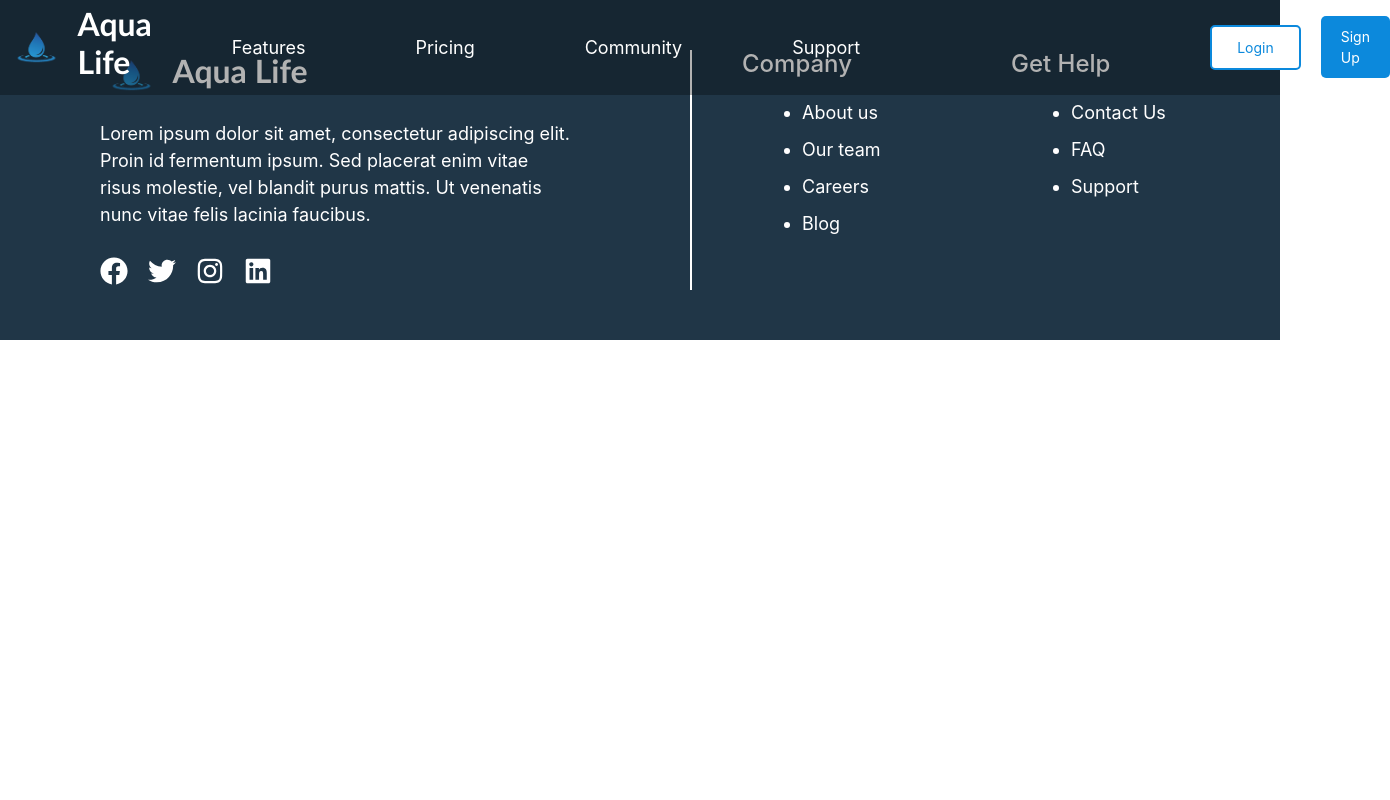
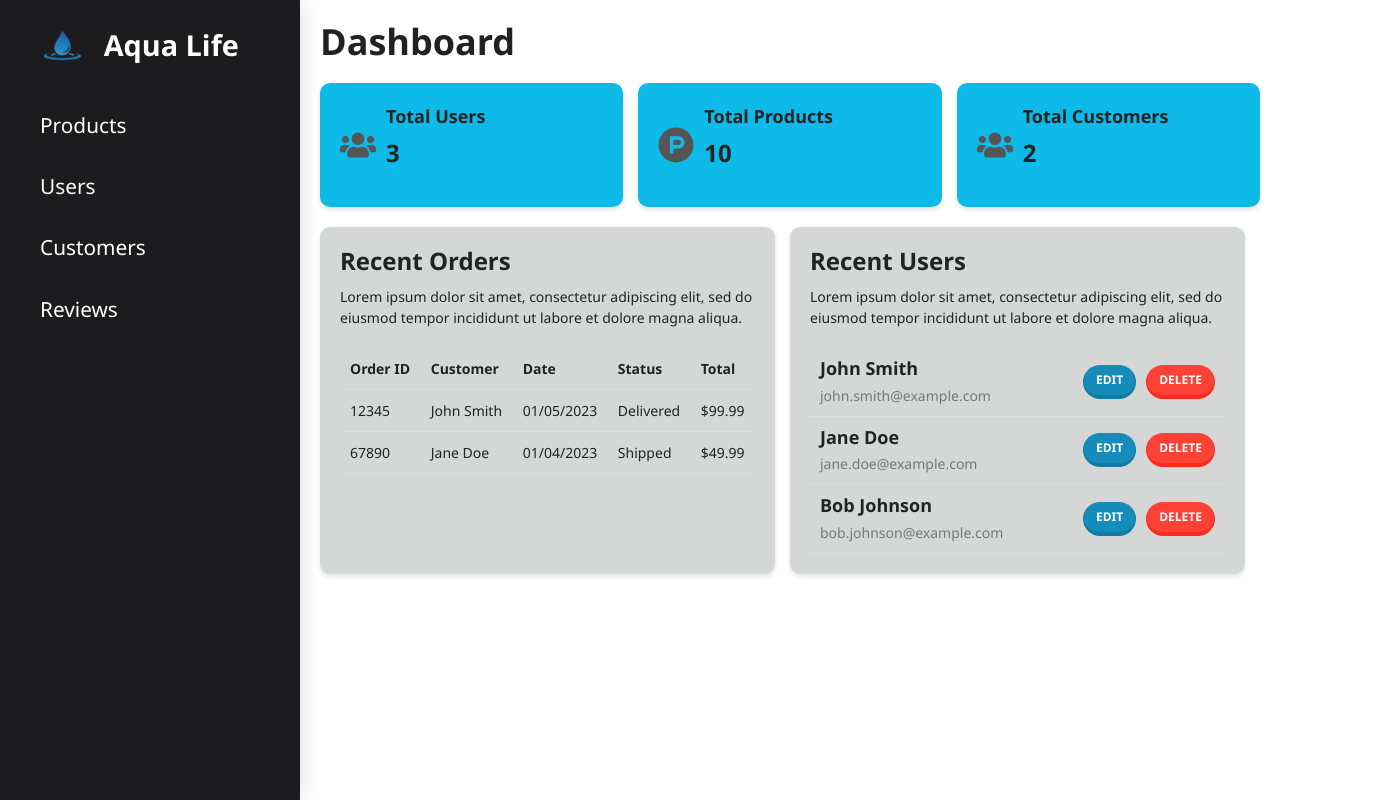
Before and after one commit to WAPiumiNavoda/AquaLife-System, a React (Create React App) app in the folder frontend/: page /dashboard in a window 1280 px wide. Shown: the whole page, 1390 px wide, since content can reach past the window. Built offline with nearby package versions, Linux system fonts and the light colour scheme.

Commit message:
admin dashboard created

```diff
--- a/frontend/src/App.js
+++ b/frontend/src/App.js
@@ -14,37 +14,42 @@ import ArticleForm from "./screens/ArticleManagement/ArticleForm";
 import AllArticle from "./screens/ArticleManagement/AllArticle";
 import OneArticle from "./screens/ArticleManagement/OneArticle";
 import ProjectView from "./screens/projectManagement/ProjectViewPage";
-
+import AdminDashboard from "./components/Admin/Dashboard";
 
 const App = () => {
+  const hideHeaderFooterRoutes = ["/dashboard"];
+
+  const shouldHideHeaderFooter = () =>
+    hideHeaderFooterRoutes.includes(window.location.pathname);
+
   return (
     <BrowserRouter>
-
-      <Header />
+      {!shouldHideHeaderFooter() && <Header />}
       <main>
         <Routes>
           <Route path="/" element={<Home />} />
 
-      {/* user task managment */}
-      <Route path = "/user-register" element={<UserRegisterScreen/>}/>
-      <Route path = "/user-login" element={<UserLoginScreen/>} />
+          {/* user task managment */}
+          <Route path="/user-register" element={<UserRegisterScreen />} />
+          <Route path="/user-login" element={<UserLoginScreen />} />
 
-      {/* innovation managment */}
-      <Route path = "/innovation" element={<Innovation/>} />
-      <Route path = "/innovationAll" element={<AllInnovation/>} />
-      <Route path = "/oneInnovation/:id" element={<OneInnovation/>} />
+          {/* innovation managment */}
+          <Route path="/innovation" element={<Innovation />} />
+          <Route path="/innovationAll" element={<AllInnovation />} />
+          <Route path="/oneInnovation/:id" element={<OneInnovation />} />
 
-      {/* artical managment */}
-      <Route path = "/ArticleForm" element={<ArticleForm/>} />
-      <Route path = "/articleAll" element={<AllArticle/>} />
-      <Route path = "/oneArticle" element={<OneArticle/>} />
+          {/* artical managment */}
+          <Route path="/ArticleForm" element={<ArticleForm />} />
+          <Route path="/articleAll" element={<AllArticle />} />
+          <Route path="/oneArticle" element={<OneArticle />} />
 
-      <Route path = "/user-projectView" element={<ProjectView/>} />
+          <Route path="/user-projectView" element={<ProjectView />} />
 
-      </Routes>
-
-       </main>
-     <Footer />
+          {/* Admin */}
+          <Route path="/dashboard" element={<AdminDashboard />} />
+        </Routes>
+      </main>
+      {!shouldHideHeaderFooter() && <Footer />}
     </BrowserRouter>
   );
 };
--- /dev/null
+++ b/frontend/src/components/Admin/Dashboard.js
@@ -0,0 +1,132 @@
+import React from "react";
+import Sidebar from "./Sidebar";
+import { FaUsers, FaProductHunt } from "react-icons/fa";
+
+const AdminDashboard = () => {
+  return (
+    <div className="admin-dashboard">
+      <Sidebar />
+
+      <div className="admin-content">
+        <div className="admin-header">
+          <h1>Dashboard</h1>
+        </div>
+
+        <div className="admin-metrics">
+          <div className="metric">
+            <div className="metric-icon">
+              <FaUsers />
+            </div>
+            <div className="metric-details">
+              <p className="metric-title">Total Users</p>
+              <p className="metric-number">3</p>
+            </div>
+          </div>
+
+          <div className="metric">
+            <div className="metric-icon">
+              <FaProductHunt />
+            </div>
+            <div className="metric-details">
+              <p className="metric-title">Total Products</p>
+              <p className="metric-number">10</p>
+            </div>
+          </div>
+
+          <div className="metric">
+            <div className="metric-icon">
+              <FaUsers />
+            </div>
+            <div className="metric-details">
+              <p className="metric-title">Total Customers</p>
+              <p className="metric-number">2</p>
+            </div>
+          </div>
+        </div>
+
+        <div className="admin-content-area">
+          <div className="content-box">
+            <h2 className="content-box-title">Recent Orders</h2>
+            <p className="content-box-description">
+              Lorem ipsum dolor sit amet, consectetur adipiscing elit, sed do
+              eiusmod tempor incididunt ut labore et dolore magna aliqua.
+            </p>
+
+            <table className="order-table">
+              <thead>
+                <tr>
+                  <th>Order ID</th>
+                  <th>Customer</th>
+                  <th>Date</th>
+                  <th>Status</th>
+                  <th>Total</th>
+                </tr>
+              </thead>
+              <tbody>
+                <tr>
+                  <td>12345</td>
+                  <td>John Smith</td>
+                  <td>01/05/2023</td>
+                  <td>Delivered</td>
+                  <td>$99.99</td>
+                </tr>
+                <tr>
+                  <td>67890</td>
+                  <td>Jane Doe</td>
+                  <td>01/04/2023</td>
+                  <td>Shipped</td>
+                  <td>$49.99</td>
+                </tr>
+              </tbody>
+            </table>
+          </div>
+
+          <div className="content-box">
+            <h2 className="content-box-title">Recent Users</h2>
+            <p className="content-box-description">
+              Lorem ipsum dolor sit amet, consectetur adipiscing elit, sed do
+              eiusmod tempor incididunt ut labore et dolore magna aliqua.
+            </p>
+
+            <ul className="user-list">
+              <li>
+                <div className="user-details">
+                  <h3 className="user-name">John Smith</h3>
+                  <p className="user-email">john.smith@example.com</p>
+                </div>
+                <div className="user-actions">
+                  <button className="btn btn-primary">Edit</button>
+                  <button className="btn btn-danger">Delete</button>
+                </div>
+              </li>
+
+              <li>
+                <div className="user-details">
+                  <h3 className="user-name">Jane Doe</h3>
+                  <p className="user-email">jane.doe@example.com</p>
+                </div>
+                <div className="user-actions">
+                  <button className="btn btn-primary">Edit</button>
+                  <button className="btn btn-danger">Delete</button>
+                </div>
+              </li>
+
+              <li>
+                <div className="user-details">
+                  <h3 className="user-name">Bob Johnson</h3>
+                  <p className="user-email">bob.johnson@example.com</p>
+                </div>
+                <div className="user-actions">
+                  <button className="btn btn-primary">Edit</button>
+                  <button className="btn btn-danger">Delete</button>
+                </div>
+              </li>
+            </ul>
+          </div>
+        </div>
+      </div>
+    </div>
+  );
+};
+
+export default AdminDashboard;
--- /dev/null
+++ b/frontend/src/components/Admin/Sidebar.js
@@ -0,0 +1,40 @@
+import React from "react";
+import { NavLink } from "react-router-dom";
+import logo from "../../Assets/logo.png";
+
+const Sidebar = () => {
+  return (
+    <div className="sidebar">
+      <div className="sidebar-header">
+        <img src={logo} alt="logo" className="logo" />
+        <h3 className="sidebar-title">Aqua Life</h3>
+      </div>
+      <div className="sidebar-nav">
+        <ul className="sidebar-links">
+          <li>
+            <NavLink to="/" exact activeClassName="active-link">
+              <i className="fa fa-home" aria-hidden="true"></i> Products
+            </NavLink>
+          </li>
+          <li>
+            <NavLink to="/about" activeClassName="active-link">
+              <i className="fa fa-info" aria-hidden="true"></i> Users
+            </NavLink>
+          </li>
+          <li>
+            <NavLink to="/services" activeClassName="active-link">
+              <i className="fa fa-cog" aria-hidden="true"></i> Customers
+            </NavLink>
+          </li>
+          <li>
+            <NavLink to="/contact" activeClassName="active-link">
+              <i className="fa fa-envelope" aria-hidden="true"></i> Reviews
+            </NavLink>
+          </li>
+        </ul>
+      </div>
+    </div>
+  );
+};
+
+export default Sidebar;
--- a/frontend/src/index.css
+++ b/frontend/src/index.css
@@ -11,3 +11,256 @@ code {
   font-family: source-code-pro, Menlo, Monaco, Consolas, 'Courier New',
     monospace;
 }
+
+/* Main layout */
+.admin-dashboard {
+  display: flex;
+  height: 100vh;
+  font-family: 'Segoe UI', Tahoma, Geneva, Verdana, sans-serif;
+}
+
+/* Sidebar */
+.sidebar {
+  background-color: #1c1c1e;
+  color: #fff;
+  width: 300px;
+  padding: 20px;
+  transition: all 0.3s;
+  height: 100%;
+  top: 0;
+  left: 0;
+  z-index: 999;
+  transition: all 0.3s ease-in-out;
+  box-shadow: 0px 0px 20px rgba(0, 0, 0, 0.15);
+}
+
+/* Sidebar Logo */
+.sidebar-header {
+  display: flex;
+  align-items: center;
+  justify-content: center;
+  margin-bottom: 30px;
+  margin-right: 30px;
+}
+
+.logo {
+  width: 70px;
+  height: 70px;
+  margin-right: 10px;
+}
+
+.sidebar-title {
+  font-size: 1.8rem;
+  font-weight: bold;
+  color: #ffffff;
+  margin: 0;
+}
+
+/* Side Bar Navigation */
+.sidebar-links {
+  list-style: none;
+  padding: 0;
+  margin: 0;
+}
+
+.sidebar-links li {
+  margin-bottom: 10px;
+}
+
+.sidebar-links a {
+  display: flex;
+  align-items: center;
+  text-decoration: none;
+  font-size: 1.3rem;
+  color: #ffffff;
+  padding: 10px;
+  border-radius: 10px;
+  transition: all 0.3s ease-in-out;
+}
+
+.sidebar-links a:hover {
+  background-color: #0b98bd;
+}
+
+.sidebar-links a i {
+  margin-right: 10px;
+}
+
+.active-link {
+  background-color: #3f3d56;
+  color: #fff;
+}
+
+/* Admin Content */
+.admin-content {
+  flex: 1;
+  padding: 20px;
+  transition: all 0.3s;
+}
+
+.admin-header {
+  margin-bottom: 20px;
+}
+
+.admin-header h1 {
+  font-size: 36px;
+  font-weight: bold;
+}
+
+/* Metrics */
+.admin-metrics {
+  display: flex;
+  justify-content: space-between;
+  margin-bottom: 20px;
+}
+
+.metric {
+  display: flex;
+  align-items: center;
+  background-color: #0ebae7;
+  padding: 20px;
+  border-radius: 10px;
+  box-shadow: 0px 3px 5px rgba(0, 0, 0, 0.1);
+  transition: all 0.3s;
+  width: calc(33.33% - 10px);
+}
+
+.metric:hover {
+  transform: translateY(-5px);
+  box-shadow: 0px 8px 10px rgba(0, 0, 0, 0.2);
+}
+
+.metric-icon {
+  display: flex;
+  align-items: center;
+  justify-content: center;
+  font-size: 36px;
+  margin-right: 10px;
+  color: #555;
+}
+
+.metric-details {
+  flex: 1;
+}
+
+.metric-title {
+  font-size: 18px;
+  font-weight: bold;
+  margin-bottom: 5px;
+}
+
+.metric-number {
+  font-size: 24px;
+  font-weight: bold;
+}
+
+/* Content Area */
+.admin-content-area {
+  display: flex;
+  justify-content: space-between;
+}
+
+.content-box {
+  background-color: #b0b3b288;
+  padding: 20px;
+  border-radius: 10px;
+  box-shadow: 0px 3px
+  5px rgba(0, 0, 0, 0.1);
+margin-bottom: 30px;
+margin-right: 15px;
+}
+
+.content-box-title {
+font-size: 24px;
+font-weight: 600;
+margin-bottom: 10px;
+}
+
+.content-box-description {
+font-size: 14px;
+margin-bottom: 20px;
+}
+
+.order-table {
+width: 100%;
+border-collapse: collapse;
+}
+
+.order-table th,
+.order-table td {
+padding: 10px;
+text-align: left;
+border-bottom: 1px solid #ddd;
+}
+
+.order-table th {
+font-weight: 600;
+}
+
+.order-table td {
+font-size: 14px;
+}
+
+.user-list {
+list-style: none;
+margin: 0;
+padding: 0;
+}
+
+.user-list li {
+display: flex;
+justify-content: space-between;
+align-items: center;
+padding: 10px;
+border-bottom: 1px solid #ddd;
+}
+
+.user-details {
+display: flex;
+flex-direction: column;
+}
+
+.user-name {
+font-size: 18px;
+font-weight: 600;
+margin-bottom: 5px;
+}
+
+.user-email {
+font-size: 14px;
+color: #777;
+margin-bottom: 0;
+}
+
+.user-actions {
+display: flex;
+gap: 10px;
+}
+
+.btn {
+cursor: pointer;
+border: none;
+border-radius: 5px;
+font-size: 14px;
+font-weight: 600;
+padding: 8px 16px;
+transition: all 0.2s ease-in-out;
+}
+
+.btn-primary {
+background-color: #007bff;
+color: #fff;
+}
+
+.btn-primary:hover {
+background-color: #0069d9;
+}
+
+.btn-danger {
+background-color: #dc3545;
+color: #fff;
+}
+
+.btn-danger:hover {
+background-color: #c82333;
+}
```
